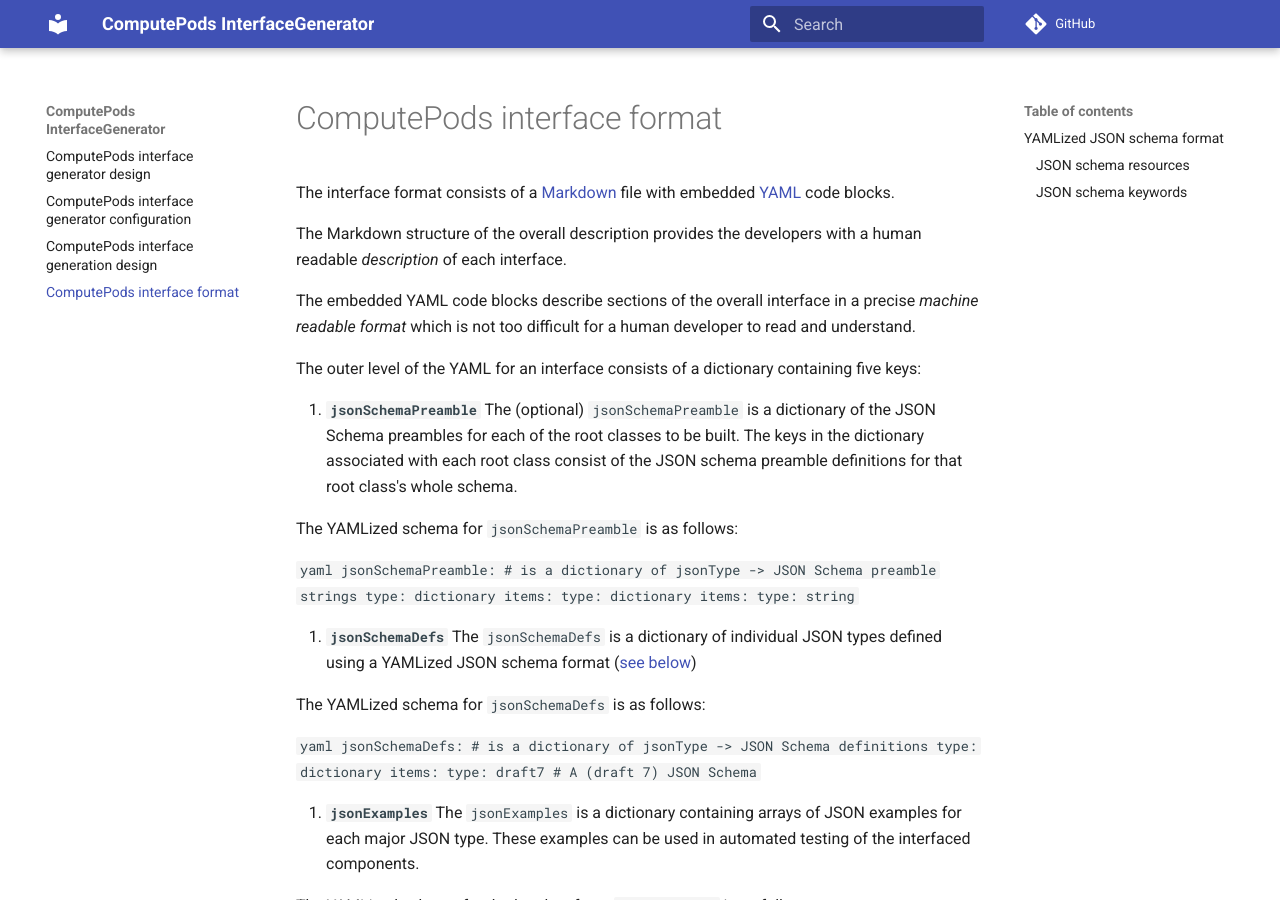
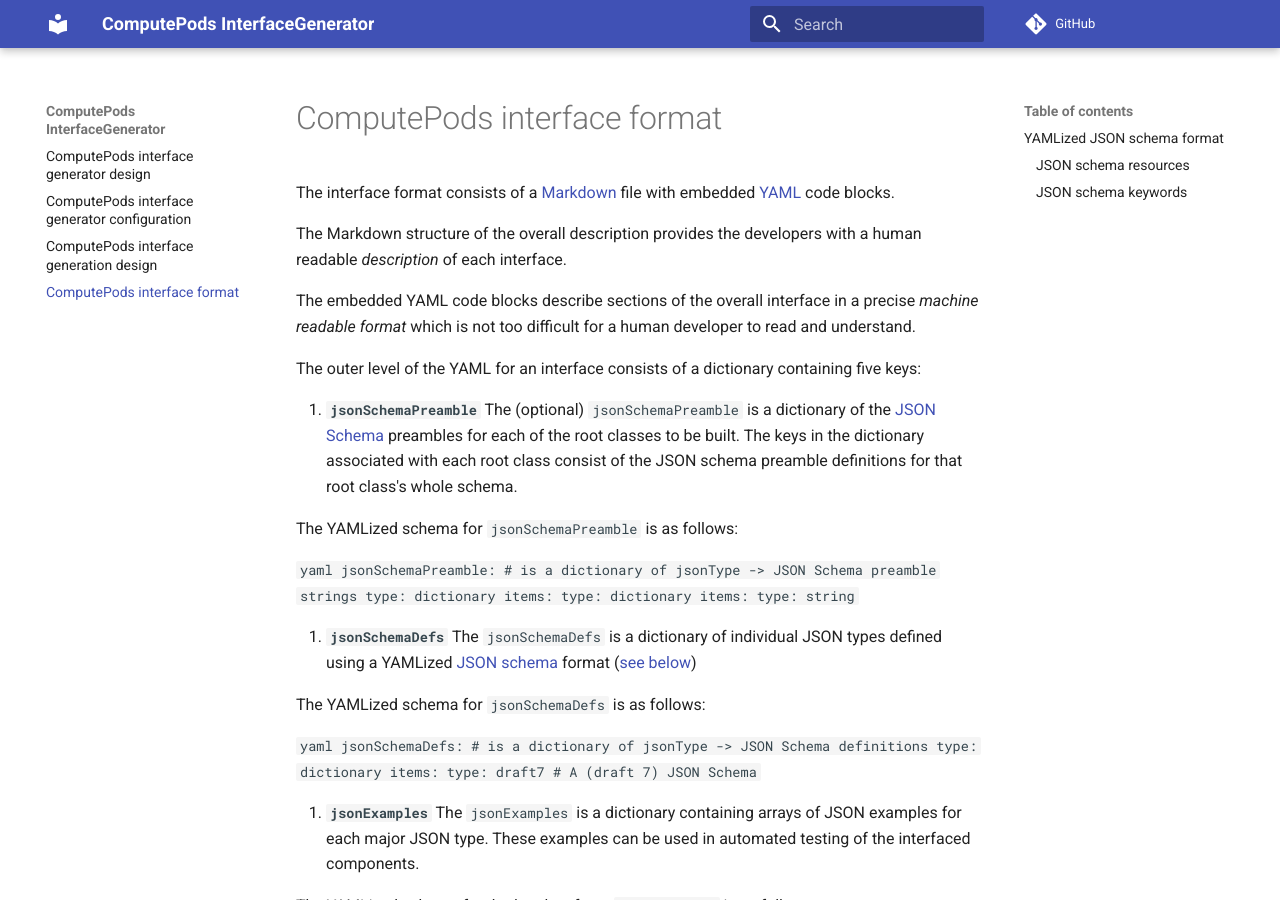
Before and after one commit to computePods/interfaceGenerator, an MkDocs documentation site: the page built from docs/InterfaceFormat.md, in a window 1280 px wide and 900 px high. Built offline with MkDocs 1.6.1 and Material for MkDocs 9.7.7, drawn with Linux system fonts in a browser that asks for light colours; comment, search, counter and statistics services are not loaded; part of the change alters nothing that is shown.

Commit message:
updated documentation

````diff
--- a/docs/InterfaceFormat.md
+++ b/docs/InterfaceFormat.md
@@ -17,10 +17,10 @@ The outer level of the YAML for an interface consists of a dictionary
 containing five keys:
 
 1. **`jsonSchemaPreamble`** The (optional) `jsonSchemaPreamble` is a
-   dictionary of the JSON Schema preambles for each of the root classes
-   to be built. The keys in the dictionary associated with each root class
-   consist of the JSON schema preamble definitions for that root class's
-   whole schema.
+   dictionary of the [JSON Schema](https://json-schema.org/) preambles for
+   each of the root classes to be built. The keys in the dictionary
+   associated with each root class consist of the JSON schema preamble
+   definitions for that root class's whole schema.
 
    The YAMLized schema for `jsonSchemaPreamble` is as follows:
 
@@ -35,7 +35,8 @@ containing five keys:
    ```
 
 2. **`jsonSchemaDefs`** The `jsonSchemaDefs` is a  dictionary of
-   individual JSON types defined using a YAMLized JSON schema format ([see
+   individual JSON types defined using a YAMLized [JSON
+   schema](https://json-schema.org/) format ([see
    below](#yamlized-json-schema-format))
 
    The YAMLized schema for `jsonSchemaDefs` is as follows:
````
